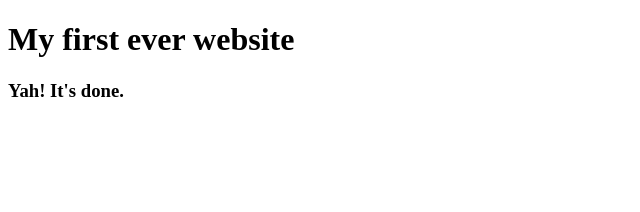
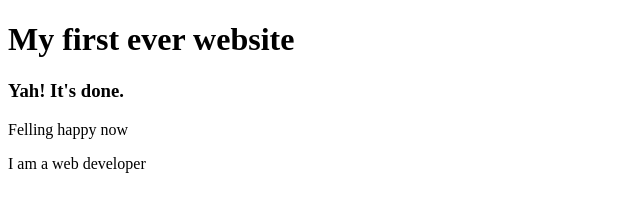
Before and after one commit to rokibhasan84/my-website, a plain HTML site: page index.html in a window 1280 px wide. Shown: the whole page, without its empty margins (0-640 px from the left). Drawn offline with Linux system fonts and the light colour scheme.

Commit message:
Web developer

```diff
--- a/index.html
+++ b/index.html
@@ -8,5 +8,7 @@
 <body>
     <h1>My first ever website</h1>
     <h3>Yah! It's done.</h3>
+    <p>Felling happy now</p>
+    <p>I am a web developer</p>
 </body>
 </html>
```
